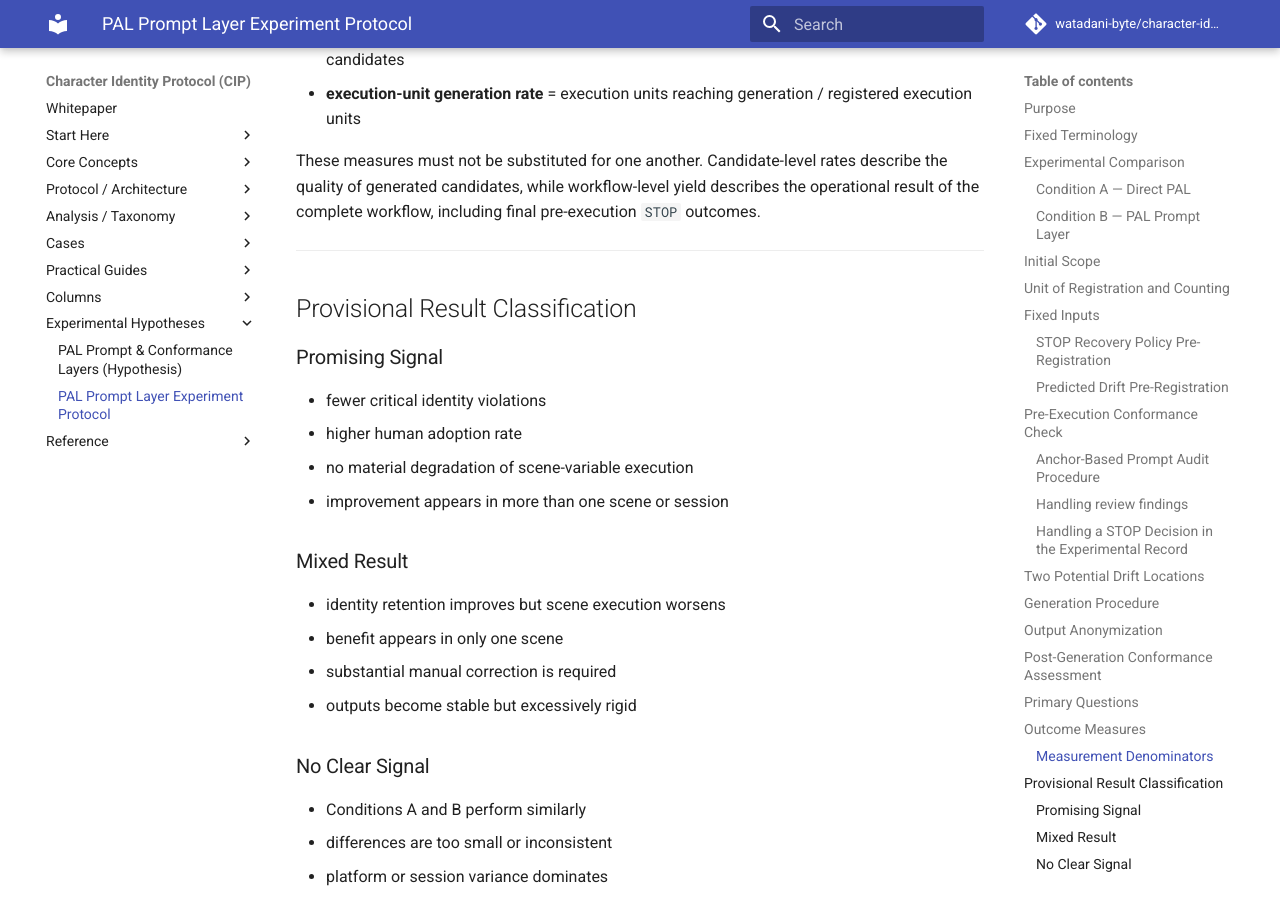
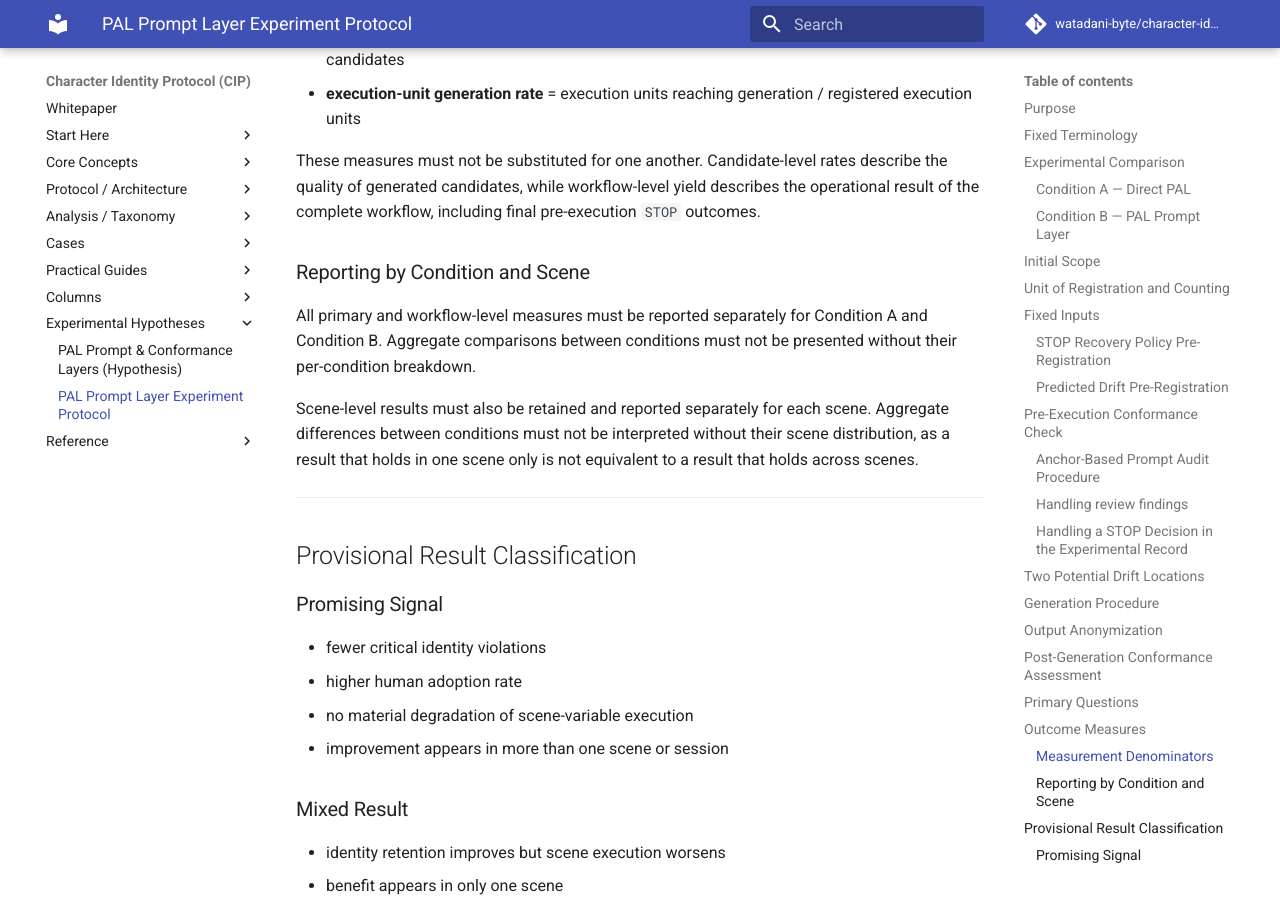
Before and after one commit to watadani-byte/character-identity-protocol, an MkDocs documentation site: the page built from docs/pal_prompt_layer_experiment_protocol.md, in a window 1280 px wide and 900 px high, scrolled down 15222 px. Built offline with MkDocs 1.6.1 and Material for MkDocs 9.7.7, drawn with Linux system fonts in a browser that asks for light colours; comment, search, counter and statistics services are not loaded.

Commit message:
pal_prompt_layer_experiment_protocol.md を更新

```diff
--- a/docs/pal_prompt_layer_experiment_protocol.md
+++ b/docs/pal_prompt_layer_experiment_protocol.md
@@ -530,6 +530,12 @@ Report at least:
 
 These measures must not be substituted for one another. Candidate-level rates describe the quality of generated candidates, while workflow-level yield describes the operational result of the complete workflow, including final pre-execution `STOP` outcomes.
 
+### Reporting by Condition and Scene
+
+All primary and workflow-level measures must be reported separately for Condition A and Condition B. Aggregate comparisons between conditions must not be presented without their per-condition breakdown.
+
+Scene-level results must also be retained and reported separately for each scene. Aggregate differences between conditions must not be interpreted without their scene distribution, as a result that holds in one scene only is not equivalent to a result that holds across scenes.
+
 -----
 
 ## Provisional Result Classification
```
